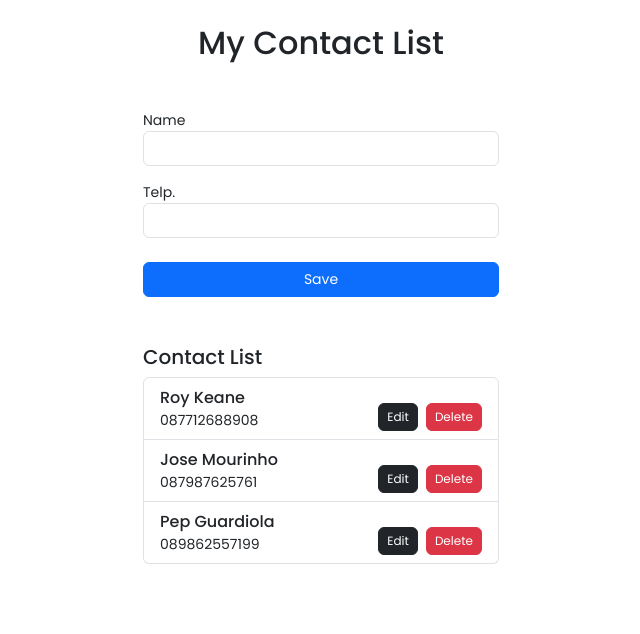
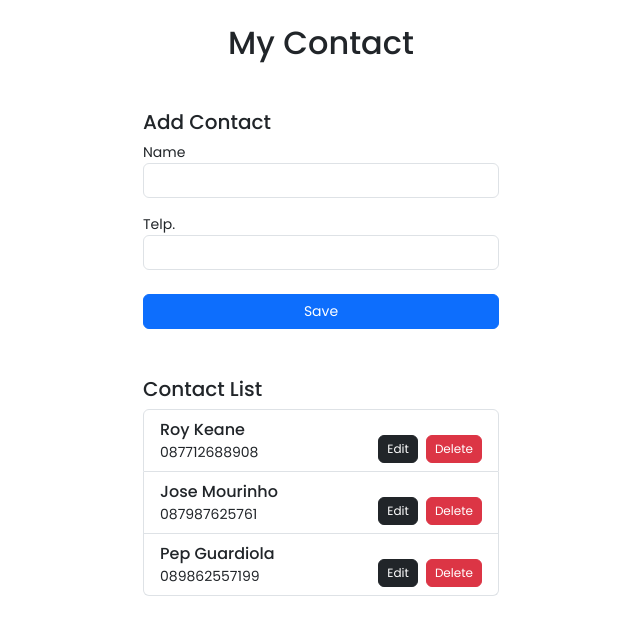
Before and after one commit to aprizalabyan/contact-list, a React (Create React App) app: page / in a window 1280 px wide. Shown: the top 634 px of the page, without its empty margins (319-959 px from the left). Built offline with nearby package versions, Linux system fonts and the light colour scheme.

Commit message:
Config save function

```diff
--- a/src/App.js
+++ b/src/App.js
@@ -1,6 +1,7 @@
 import { useState } from 'react';
 import './App.css';
 import List from './List';
+import { uid } from 'uid';
 
 const App = () => {
   const [contacts, setContacts] = useState([
@@ -21,19 +22,50 @@ const App = () => {
     }
   ])
 
+  const [formData, setFormData] = useState({
+    name: "",
+    telp: ""
+  })
+
+  const handleChange = (e) => {
+    let data = {...formData} //copy semua data di State formData
+    data[e.target.id] = e.target.value //ambil data dari input box
+    setFormData(data)
+  }
+
+  const handleSubmit = (e) => {
+    let data = [...contacts] //copy semua data di State contacts
+
+    if(formData.name === ""){
+      alert("Nama Tidak Boleh Kosong")
+      return false
+    }
+    if(formData.telp === ""){
+      alert("Telpon Tidak Boleh Kosong")
+      return false
+    }
+
+    e.preventDefault()
+    alert("Berhasil Menambah Contact")
+    data.push({id: uid(), name: formData.name, telp: formData.telp}) //masukkan semua data dari input ke State contacts
+    setContacts(data)
+    setFormData({name: "", telp: ""}) //kosongkan input setelah berhasil submit
+  }
+
   return (
     <div className="container">
       <div className="row justify-content-center py-4">
         <div className="col-4">
-          <h2 className="text-center mb-4">My Contact List</h2>
-          <form className="pt-4">
+          <h2 className="text-center mb-4">My Contact</h2>
+          <h5 className="pt-4">Add Contact</h5>
+          <form onSubmit={handleSubmit}>
             <div className="mb-3">
-              <label for="name" className="form-label mb-0">Name</label>
-              <input type="text" className="form-control" id="name" />
+              <label className="form-label mb-0">Name</label>
+              <input type="text" className="form-control" id="name" onChange={handleChange} value={formData.name} />
             </div>
             <div className="mb-3">
-              <label for="telp" className="form-label mb-0">Telp.</label>
-              <input type="text" className="form-control" id="telp" />
+              <label className="form-label mb-0">Telp.</label>
+              <input type="text" className="form-control" id="telp" onChange={handleChange} value={formData.telp}/>
             </div>
             <button type="submit" className="btn btn-primary w-100 mt-2">Save</button>
           </form>
```
